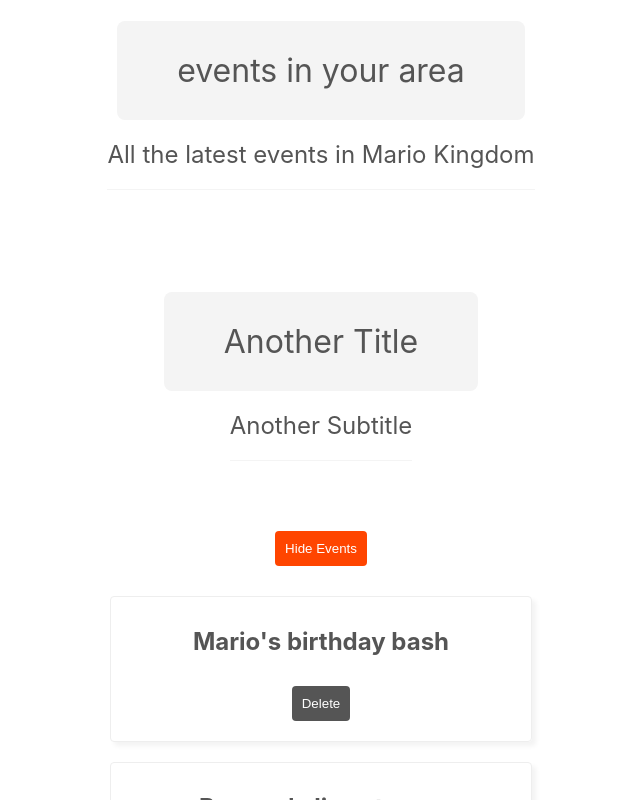
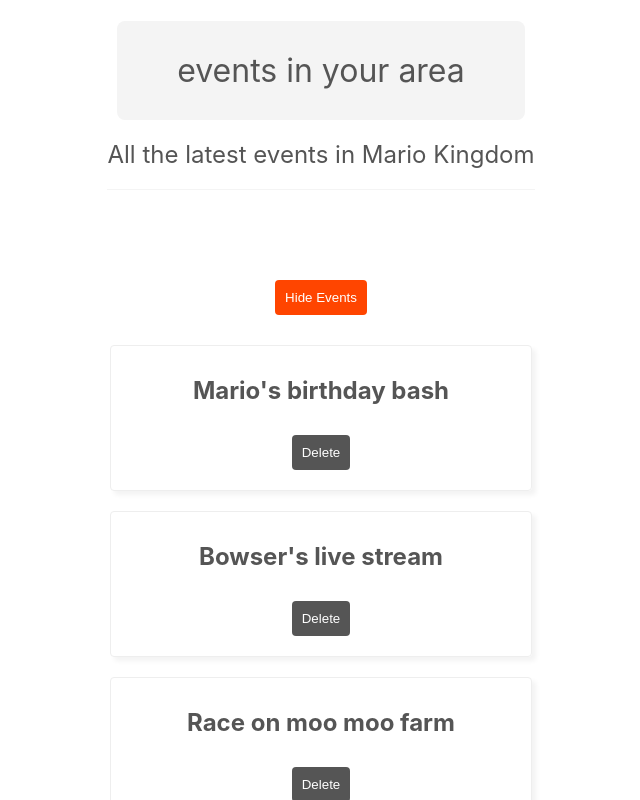
Before and after one commit to sml-40/react-app-1, a React (Create React App) app: page / in a window 1280 px wide. Shown: the top 800 px of the page, without its empty margins (319-959 px from the left). Built offline with nearby package versions, Linux system fonts and the light colour scheme.

Commit message:
onChange events updated for title and date of events, can now see the targeted input in the form

```diff
--- a/src/App.js
+++ b/src/App.js
@@ -52,10 +52,6 @@ function App() {
 					subtitle={subtitle}
 				/>
 				<br />
-				<Title
-					title="Another Title"
-					subtitle="Another Subtitle"
-				/>
 
 				{showEvents && ( // this 'logical &&' will only render the hide button if showEvents is true i.e. if the events are being shown
 					<div>
```
